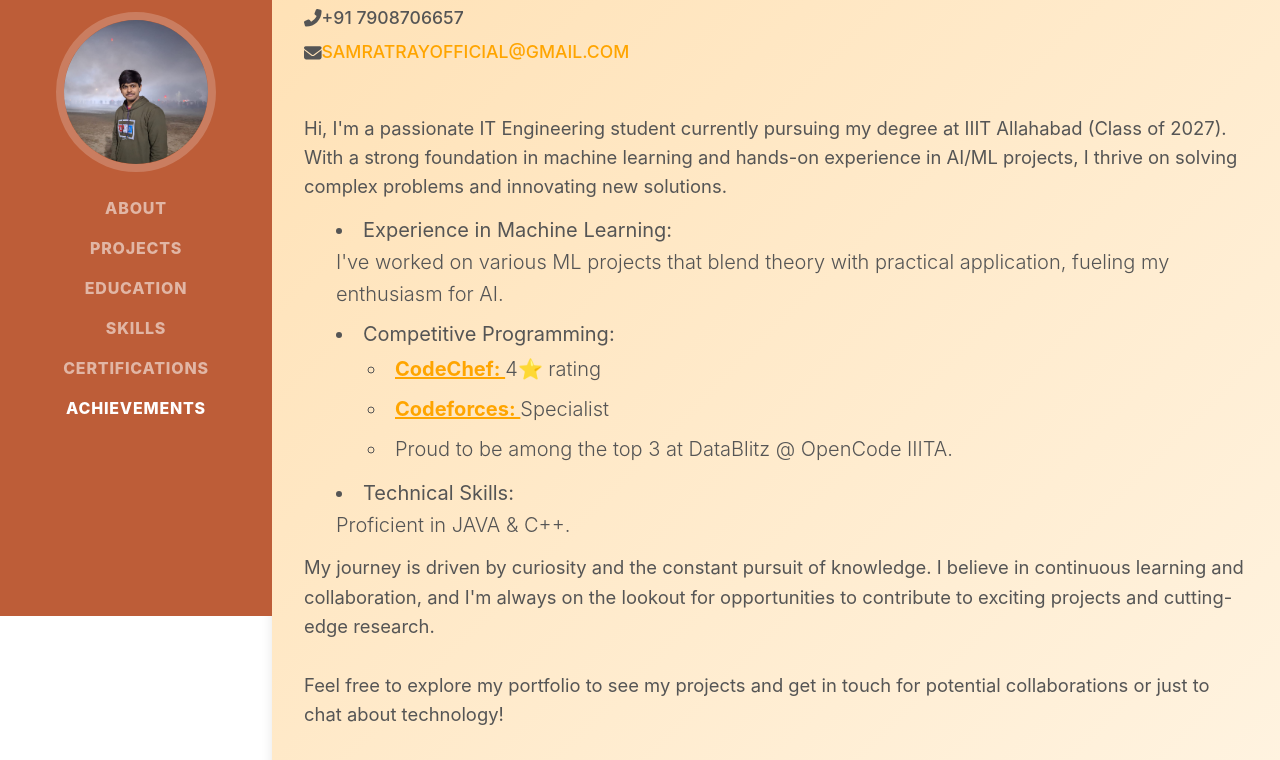
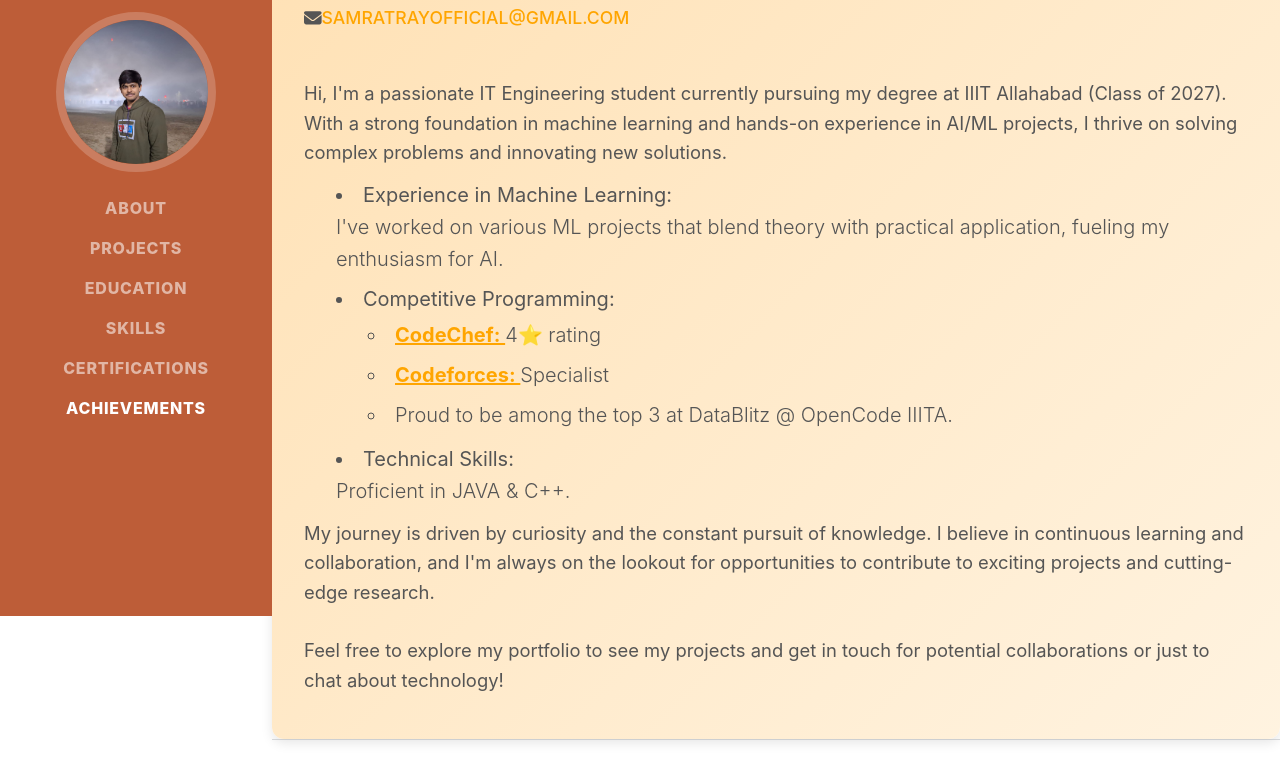
Before and after one commit to SamratRay2005/Portfolio, a plain HTML site: page index.html in a window 1280 px wide. Shown: the part 184-944 px from the top of the page. Drawn offline with nearby package versions, Linux system fonts and the light colour scheme; a web font is replaced by a local one.

Commit message:
Update index.html

```diff
--- a/index.html
+++ b/index.html
@@ -194,10 +194,7 @@
                       <i class="fas fa-map-marker-alt"></i>
                       Boys Hostel 2, IIIT Rd, Indian Institute of Information Technology, Jhalwa, Prayagraj, Saha Urf Pipalgaon, Uttar Pradesh 211012
                     </p>
-                    <p class="contact-item">
-                      <i class="fas fa-phone-alt"></i>
-                      +91 7908706657
-                    </p>
+
                     <p class="contact-item">
                       <i class="fas fa-envelope"></i>
                       <a href="mailto:samratrayofficial@email.com">
```
